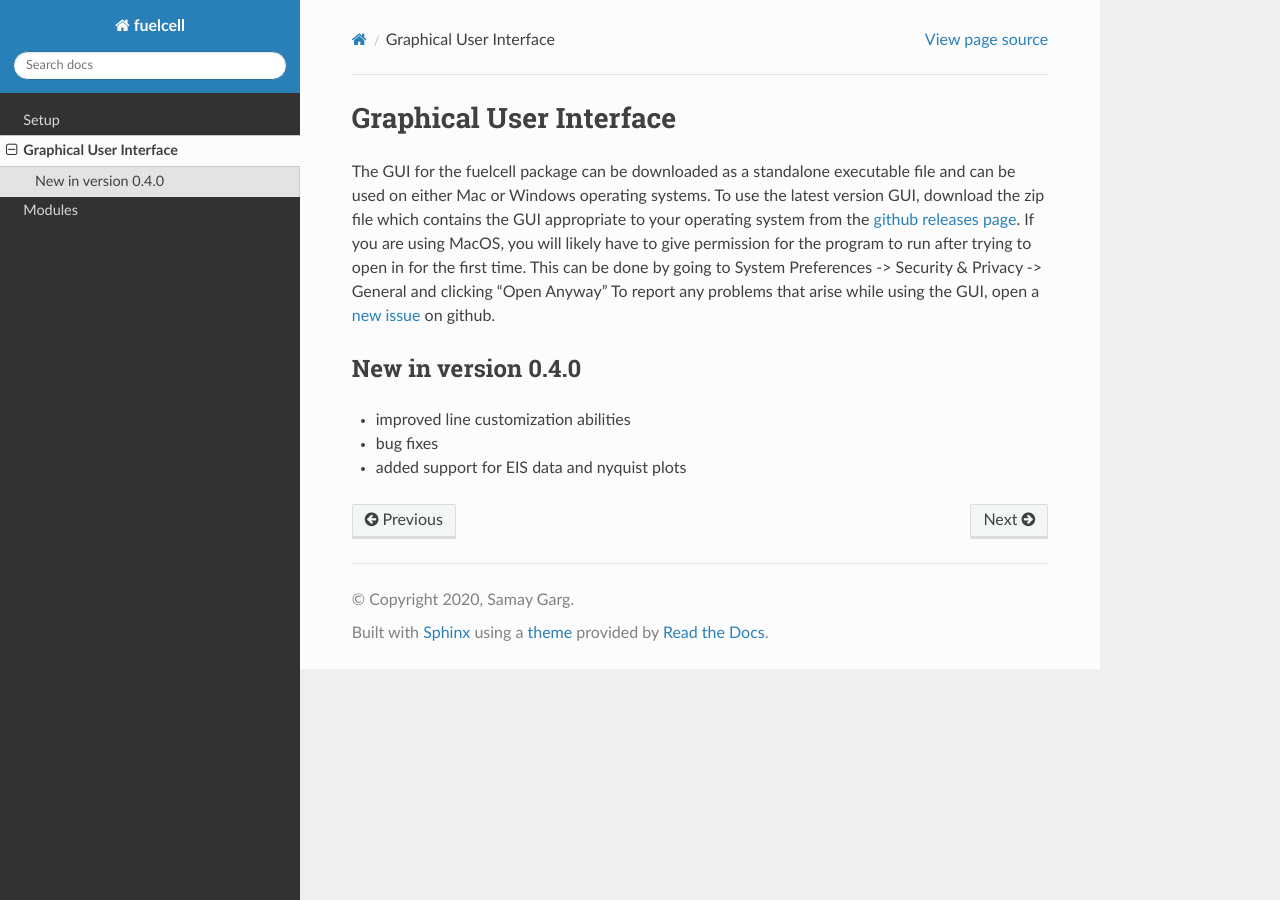
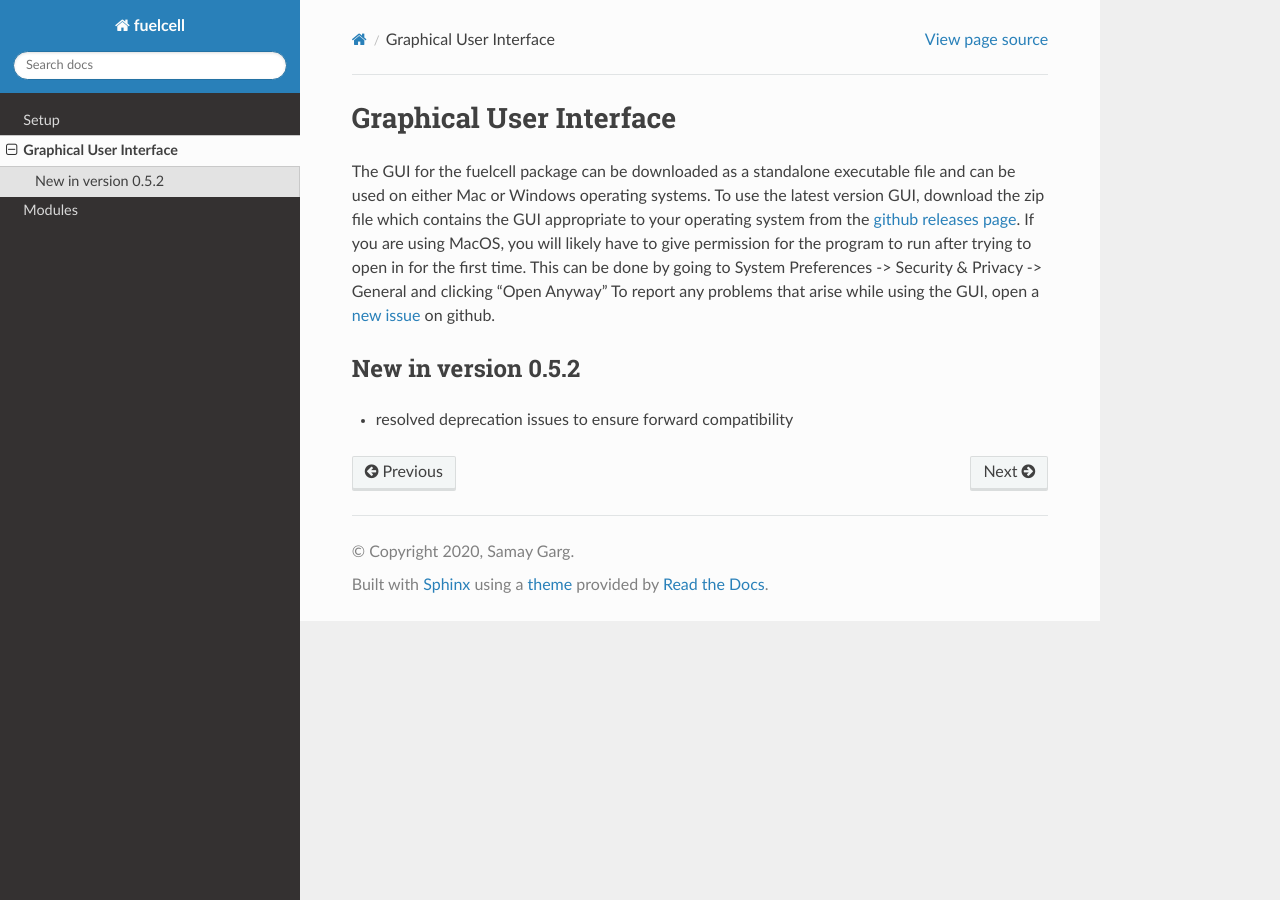
Before and after one commit to samaygarg/fuelcell, a Sphinx documentation site: the page built from docs/gui.rst, in a window 1280 px wide. Built offline with Sphinx 7.4.7 and the Read the Docs theme 2.0.0, drawn with Linux system fonts in a browser that asks for light colours.

```diff
--- a/docs/gui.rst
+++ b/docs/gui.rst
@@ -4,8 +4,6 @@ Graphical User Interface
 The GUI for the fuelcell package can be downloaded as a standalone executable file and can be used on either Mac or Windows operating systems. To use the latest version GUI, download the zip file which contains the GUI appropriate to your operating system from the `github releases page <https://github.com/samaygarg/fuelcell/releases>`_. If you are using MacOS, you will likely have to give permission for the program to run after trying to open in for the first time. This can be done by going to System Preferences -> Security & Privacy -> General and clicking "Open Anyway"
 To report any problems that arise while using the GUI, open a `new issue <https://github.com/samaygarg/fuelcell/issues>`_ on github.
 
-New in version 0.4.0
+New in version 0.5.2
 ---------------------
-* improved line customization abilities
-* bug fixes
-* added support for EIS  data and nyquist plots
+* resolved deprecation issues to ensure forward compatibility
```
